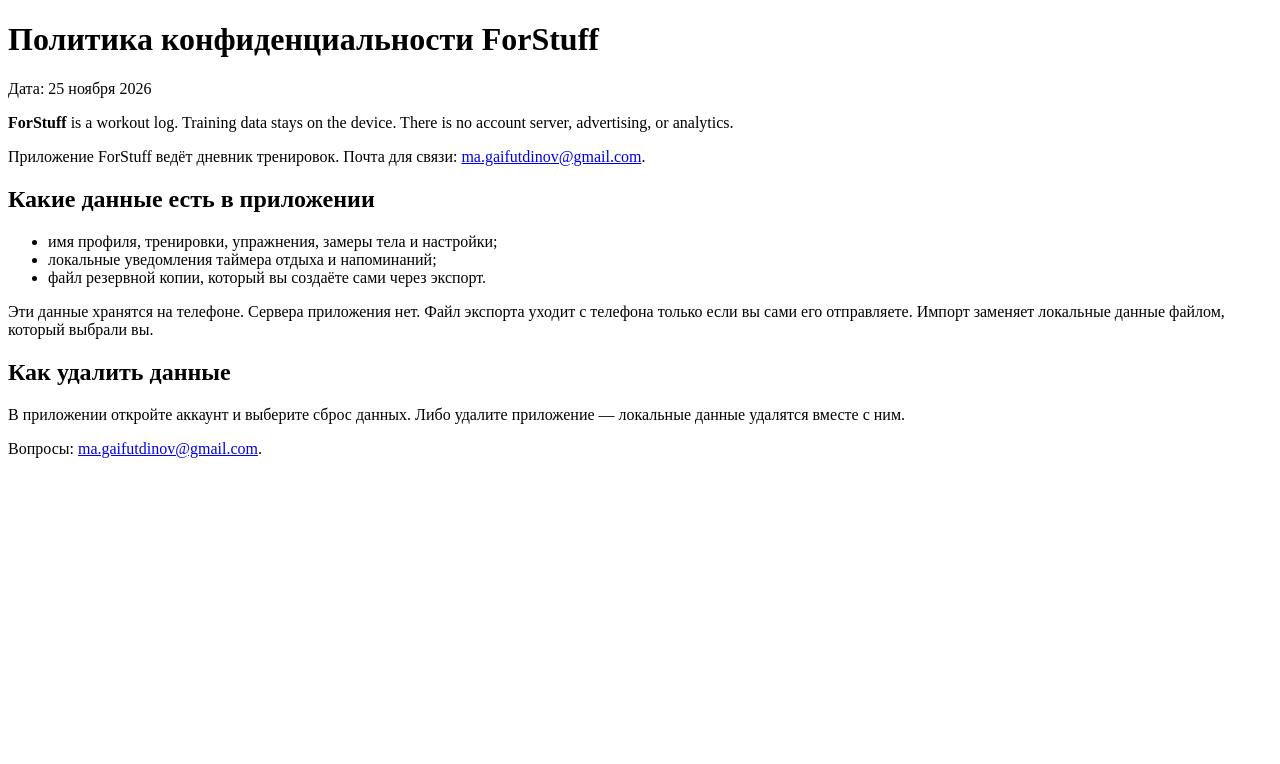
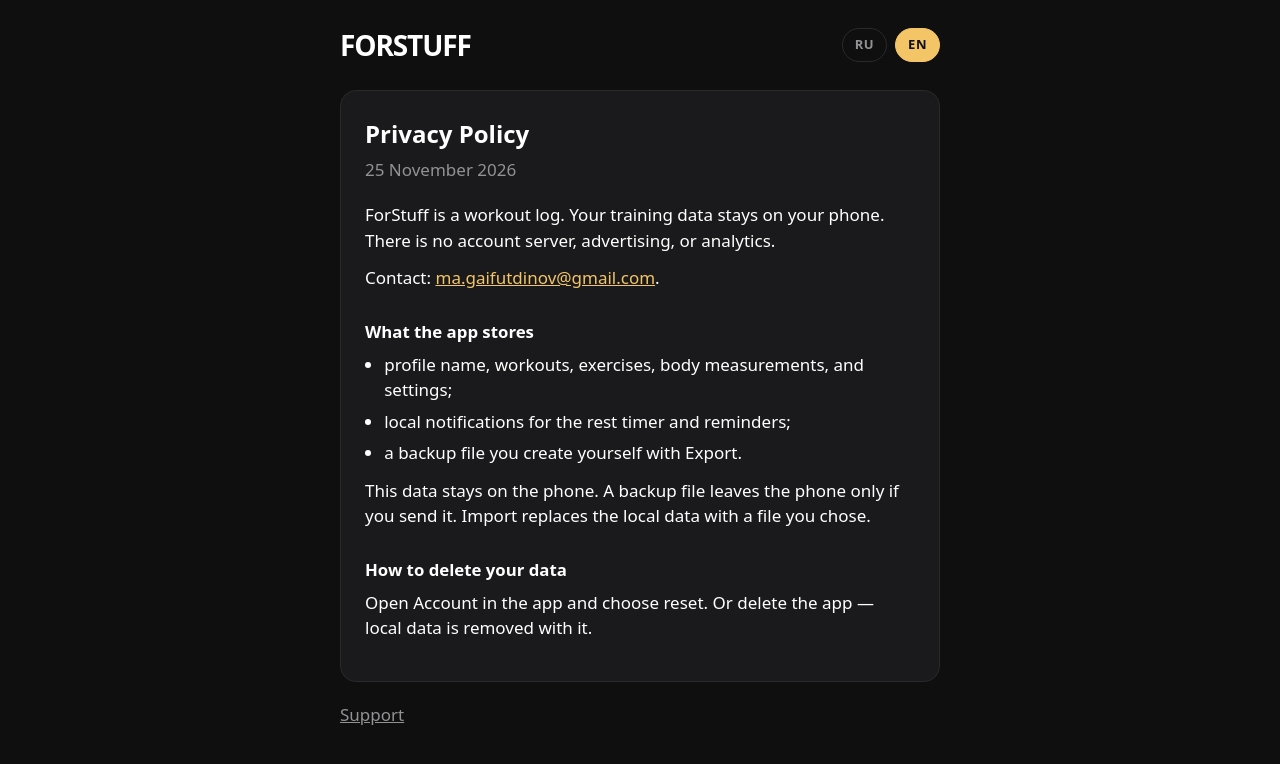
Before and after one commit to DeadlyGarlic/forstuff-legal, a plain HTML site: page privacy/index.html in a window 1280 px wide. Drawn offline with Linux system fonts and the light colour scheme.

Commit message:
Style the legal pages and add English copy.

```diff
--- /dev/null
+++ b/lang.js
@@ -0,0 +1,24 @@
+(function () {
+  function apply(lang) {
+    document.documentElement.lang = lang;
+    var article = document.querySelector('[data-copy="' + lang + '"][data-title]');
+    if (article) document.title = article.getAttribute("data-title");
+    document.querySelectorAll("[data-set-lang]").forEach(function (btn) {
+      var on = btn.getAttribute("data-set-lang") === lang;
+      btn.classList.toggle("is-on", on);
+      btn.setAttribute("aria-pressed", on ? "true" : "false");
+    });
+  }
+
+  document.querySelectorAll("[data-set-lang]").forEach(function (btn) {
+    btn.addEventListener("click", function () {
+      var lang = btn.getAttribute("data-set-lang");
+      try {
+        localStorage.setItem("forstuff-lang", lang);
+      } catch (e) {}
+      apply(lang);
+    });
+  });
+
+  apply(document.documentElement.lang || "ru");
+})();
--- a/privacy/index.html
+++ b/privacy/index.html
@@ -4,21 +4,62 @@
   <meta charset="utf-8">
   <meta name="viewport" content="width=device-width, initial-scale=1">
   <title>ForStuff — политика конфиденциальности</title>
+  <link rel="stylesheet" href="../style.css">
+  <script>
+    (function () {
+      var saved = null;
+      try { saved = localStorage.getItem("forstuff-lang"); } catch (e) {}
+      var nav = (navigator.language || "ru").toLowerCase();
+      document.documentElement.lang = saved || (nav.indexOf("en") === 0 ? "en" : "ru");
+    })();
+  </script>
 </head>
 <body>
-  <h1>Политика конфиденциальности ForStuff</h1>
-  <p>Дата: 25 ноября 2026</p>
-  <p><strong>ForStuff</strong> is a workout log. Training data stays on the device. There is no account server, advertising, or analytics.</p>
-  <p>Приложение ForStuff ведёт дневник тренировок. Почта для связи: <a href="mailto:ma.gaifutdinov@gmail.com">ma.gaifutdinov@gmail.com</a>.</p>
+  <div class="wrap">
+    <header class="top">
+      <p class="mark">FORSTUFF</p>
+      <div class="lang" role="group" aria-label="Language">
+        <button type="button" data-set-lang="ru">RU</button>
+        <button type="button" data-set-lang="en">EN</button>
+      </div>
+    </header>
+    <main>
+      <article data-copy="ru" data-title="ForStuff — политика конфиденциальности">
+        <h1>Политика конфиденциальности</h1>
+        <p class="date">25 ноября 2026</p>
+        <p>ForStuff ведёт дневник тренировок. Данные остаются на телефоне. Сервера аккаунтов, рекламы и аналитики нет.</p>
+        <p>Почта для связи: <a href="mailto:ma.gaifutdinov@gmail.com">ma.gaifutdinov@gmail.com</a>.</p>
         <h2>Какие данные есть в приложении</h2>
         <ul>
           <li>имя профиля, тренировки, упражнения, замеры тела и настройки;</li>
           <li>локальные уведомления таймера отдыха и напоминаний;</li>
           <li>файл резервной копии, который вы создаёте сами через экспорт.</li>
         </ul>
-  <p>Эти данные хранятся на телефоне. Сервера приложения нет. Файл экспорта уходит с телефона только если вы сами его отправляете. Импорт заменяет локальные данные файлом, который выбрали вы.</p>
+        <p>Эти данные хранятся на телефоне. Файл экспорта уходит с телефона только если вы сами его отправляете. Импорт заменяет локальные данные файлом, который выбрали вы.</p>
         <h2>Как удалить данные</h2>
         <p>В приложении откройте аккаунт и выберите сброс данных. Либо удалите приложение — локальные данные удалятся вместе с ним.</p>
-  <p>Вопросы: <a href="mailto:ma.gaifutdinov@gmail.com">ma.gaifutdinov@gmail.com</a>.</p>
+      </article>
+      <article data-copy="en" data-title="ForStuff — Privacy Policy">
+        <h1>Privacy Policy</h1>
+        <p class="date">25 November 2026</p>
+        <p>ForStuff is a workout log. Your training data stays on your phone. There is no account server, advertising, or analytics.</p>
+        <p>Contact: <a href="mailto:ma.gaifutdinov@gmail.com">ma.gaifutdinov@gmail.com</a>.</p>
+        <h2>What the app stores</h2>
+        <ul>
+          <li>profile name, workouts, exercises, body measurements, and settings;</li>
+          <li>local notifications for the rest timer and reminders;</li>
+          <li>a backup file you create yourself with Export.</li>
+        </ul>
+        <p>This data stays on the phone. A backup file leaves the phone only if you send it. Import replaces the local data with a file you chose.</p>
+        <h2>How to delete your data</h2>
+        <p>Open Account in the app and choose reset. Or delete the app — local data is removed with it.</p>
+      </article>
+    </main>
+    <footer>
+      <a data-copy="ru" href="../support/">Поддержка</a>
+      <a data-copy="en" href="../support/">Support</a>
+    </footer>
+  </div>
+  <script src="../lang.js"></script>
 </body>
 </html>
--- /dev/null
+++ b/style.css
@@ -0,0 +1,133 @@
+:root {
+  color-scheme: dark;
+  --bg: #0f0f0f;
+  --card: #1a1a1d;
+  --text: #ffffff;
+  --muted: #929295;
+  --line: #2a2a2d;
+  --accent: #f3c567;
+  --accent-ink: #0f0f0f;
+}
+
+* {
+  box-sizing: border-box;
+}
+
+html,
+body {
+  margin: 0;
+  background: var(--bg);
+  color: var(--text);
+}
+
+body {
+  font-family: system-ui, -apple-system, "Segoe UI", sans-serif;
+  font-size: 17px;
+  line-height: 1.5;
+  min-height: 100vh;
+}
+
+.wrap {
+  max-width: 40rem;
+  margin: 0 auto;
+  padding: 28px 20px 64px;
+}
+
+.top {
+  display: flex;
+  align-items: center;
+  justify-content: space-between;
+  gap: 16px;
+  margin-bottom: 28px;
+}
+
+.mark {
+  margin: 0;
+  font-weight: 700;
+  font-size: 28px;
+  letter-spacing: -0.04em;
+  line-height: 1;
+}
+
+.lang {
+  display: flex;
+  gap: 8px;
+}
+
+.lang button {
+  appearance: none;
+  border: 1px solid var(--line);
+  background: transparent;
+  color: var(--muted);
+  border-radius: 999px;
+  padding: 6px 12px;
+  font: inherit;
+  font-size: 13px;
+  font-weight: 700;
+  letter-spacing: 0.04em;
+  cursor: pointer;
+}
+
+.lang button.is-on {
+  background: var(--accent);
+  border-color: var(--accent);
+  color: var(--accent-ink);
+}
+
+main {
+  background: var(--card);
+  border: 1px solid var(--line);
+  border-radius: 16px;
+  padding: 28px 24px;
+}
+
+h1 {
+  font-size: 1.5rem;
+  line-height: 1.25;
+  margin: 0 0 8px;
+  font-weight: 700;
+}
+
+.date,
+.lead {
+  color: var(--muted);
+}
+
+.date {
+  margin: 0 0 20px;
+}
+
+h2 {
+  font-size: 1.05rem;
+  margin: 28px 0 8px;
+}
+
+p {
+  margin: 0 0 12px;
+}
+
+ul {
+  margin: 0 0 12px;
+  padding-left: 1.2rem;
+}
+
+li {
+  margin: 6px 0;
+}
+
+a {
+  color: var(--accent);
+}
+
+footer {
+  margin-top: 20px;
+}
+
+footer a {
+  color: var(--muted);
+}
+
+html[lang="ru"] [data-copy="en"],
+html[lang="en"] [data-copy="ru"] {
+  display: none;
+}
```
Also changed, not shown: support/index.html (+35 -4 lines). Lines whose indentation alone changed are shown as unchanged.
